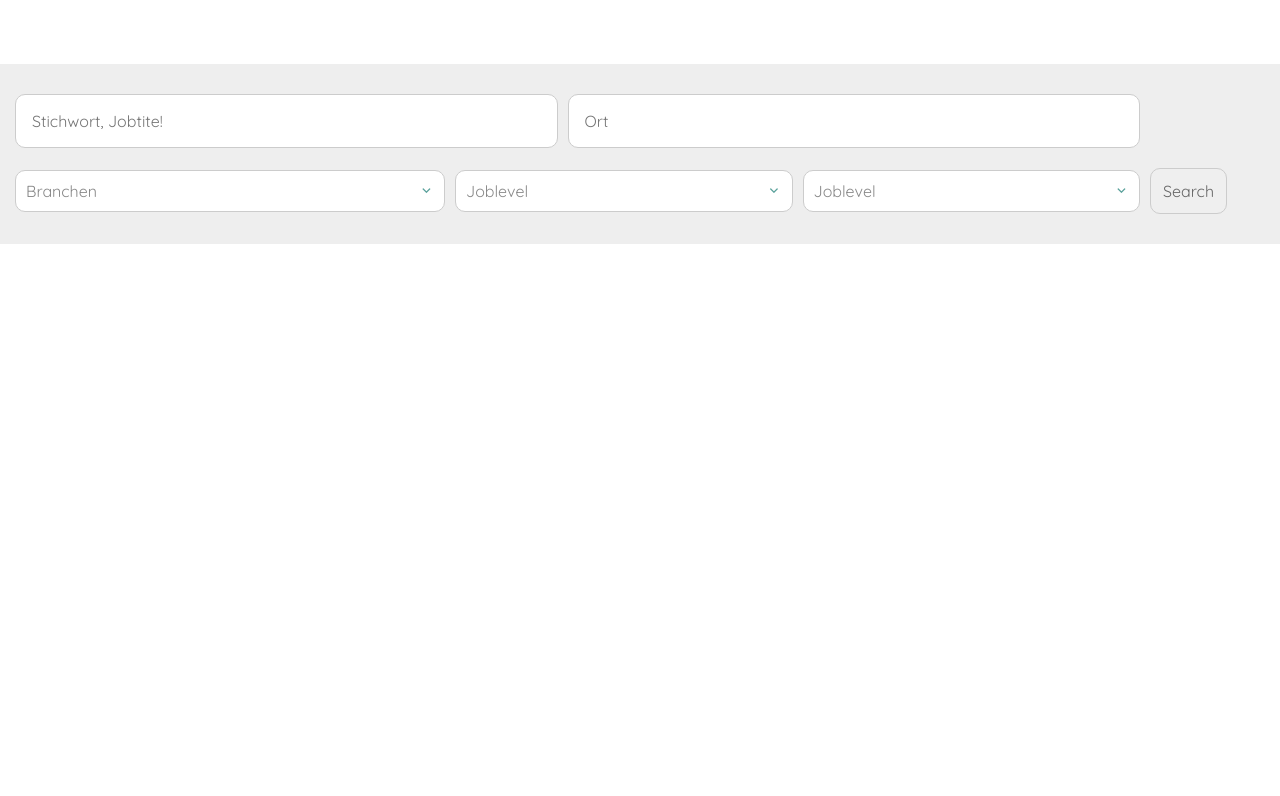
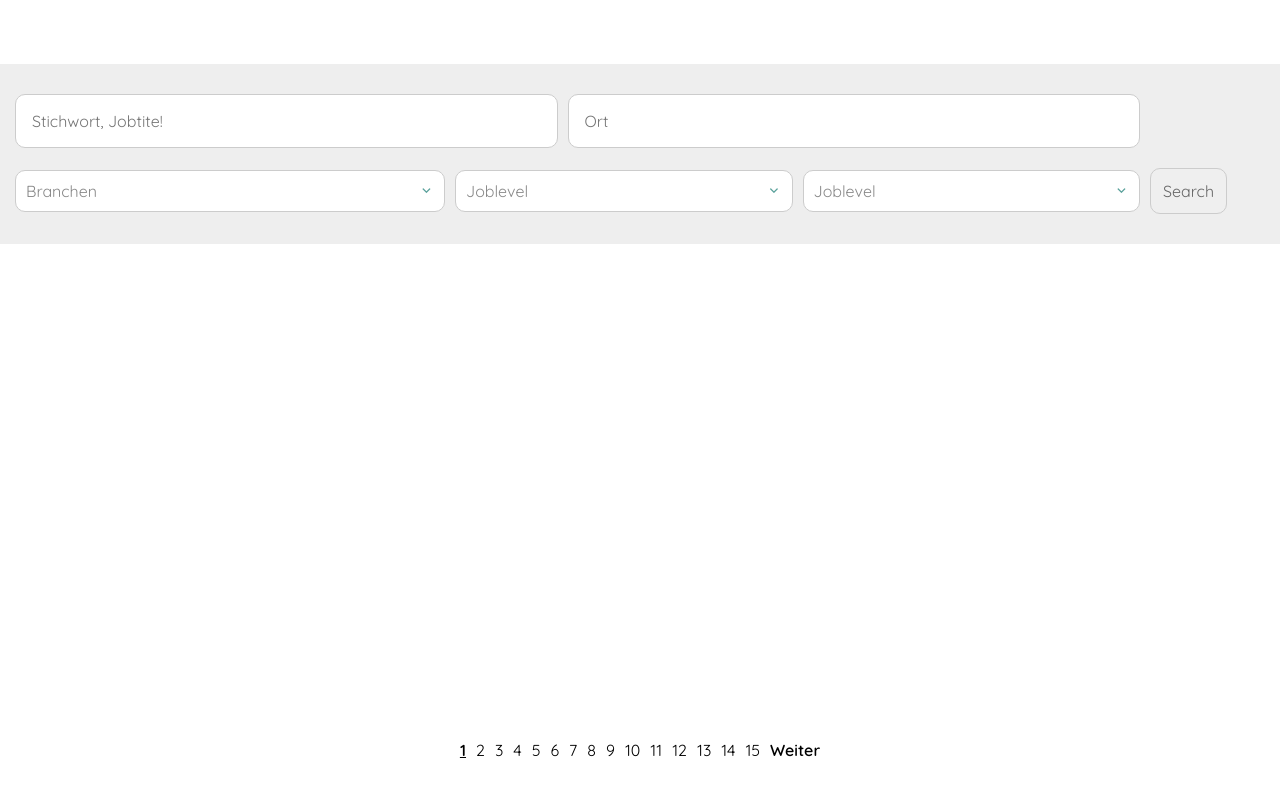
Before and after one commit to DawoodSaeed/fiverr-search, a plain HTML site: page index.html in a window 1280 px wide. Drawn offline with nearby package versions, Linux system fonts and the light colour scheme.

Commit message:
Pagination Added

```diff
--- a/index.html
+++ b/index.html
@@ -219,6 +219,25 @@
       </div>
     </main>
 
+    <div class="pagination">
+      <a href="#" class="active">1</a>
+      <a href="#">2</a>
+      <a href="#">3</a>
+      <a href="#">4</a>
+      <a href="#">5</a>
+      <a href="#">6</a>
+      <a href="#">7</a>
+      <a href="#">8</a>
+      <a href="#">9</a>
+      <a href="#">10</a>
+      <a href="#">11</a>
+      <a href="#">12</a>
+      <a href="#">13</a>
+      <a href="#">14</a>
+      <a href="#">15</a>
+      <a href="">Weiter</a>
+    </div>
+
     <!--  Custom JS Script -->
     <script src="scripts/index.js"></script>
   </body>
--- a/styles/index.css
+++ b/styles/index.css
@@ -322,3 +322,29 @@ input[type="range"]:active::-webkit-slider-thumb {
     background-color: #ffffff;
     border: 1px solid var(--primary);
 }
+
+
+.pagination {
+    position: absolute;
+    bottom: 5%;
+    left: 50%;
+    display: flex;
+    gap: 10px;
+    transform: translateX(-50%);
+}
+
+
+.pagination>a {
+    text-decoration: none;
+    color: #000;
+    font-weight: normal;
+}
+
+.pagination>a.active {
+    font-weight: 600;
+    text-decoration: underline;
+}
+
+.pagination>a:last-child {
+    font-weight: 600;
+}
```
